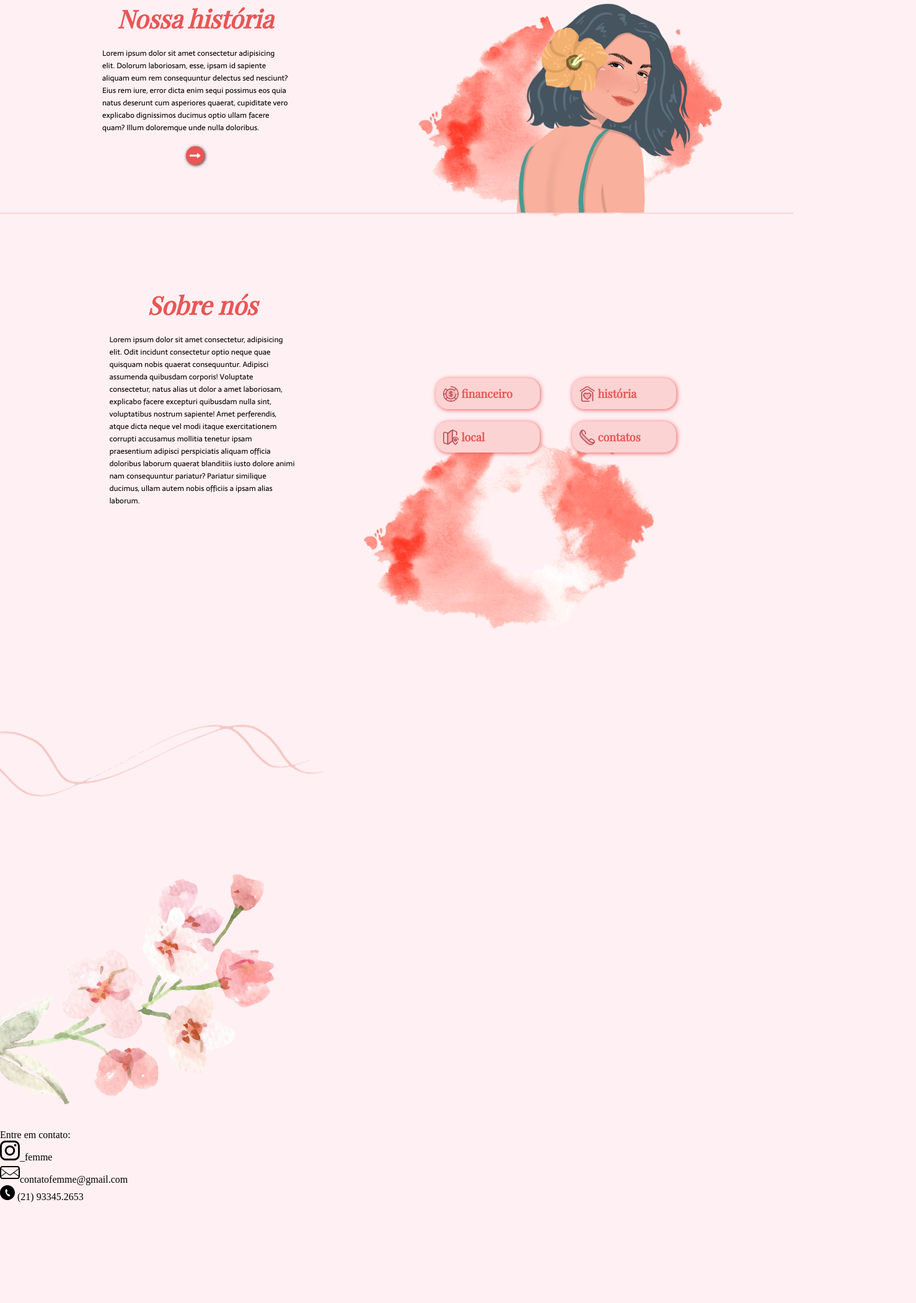
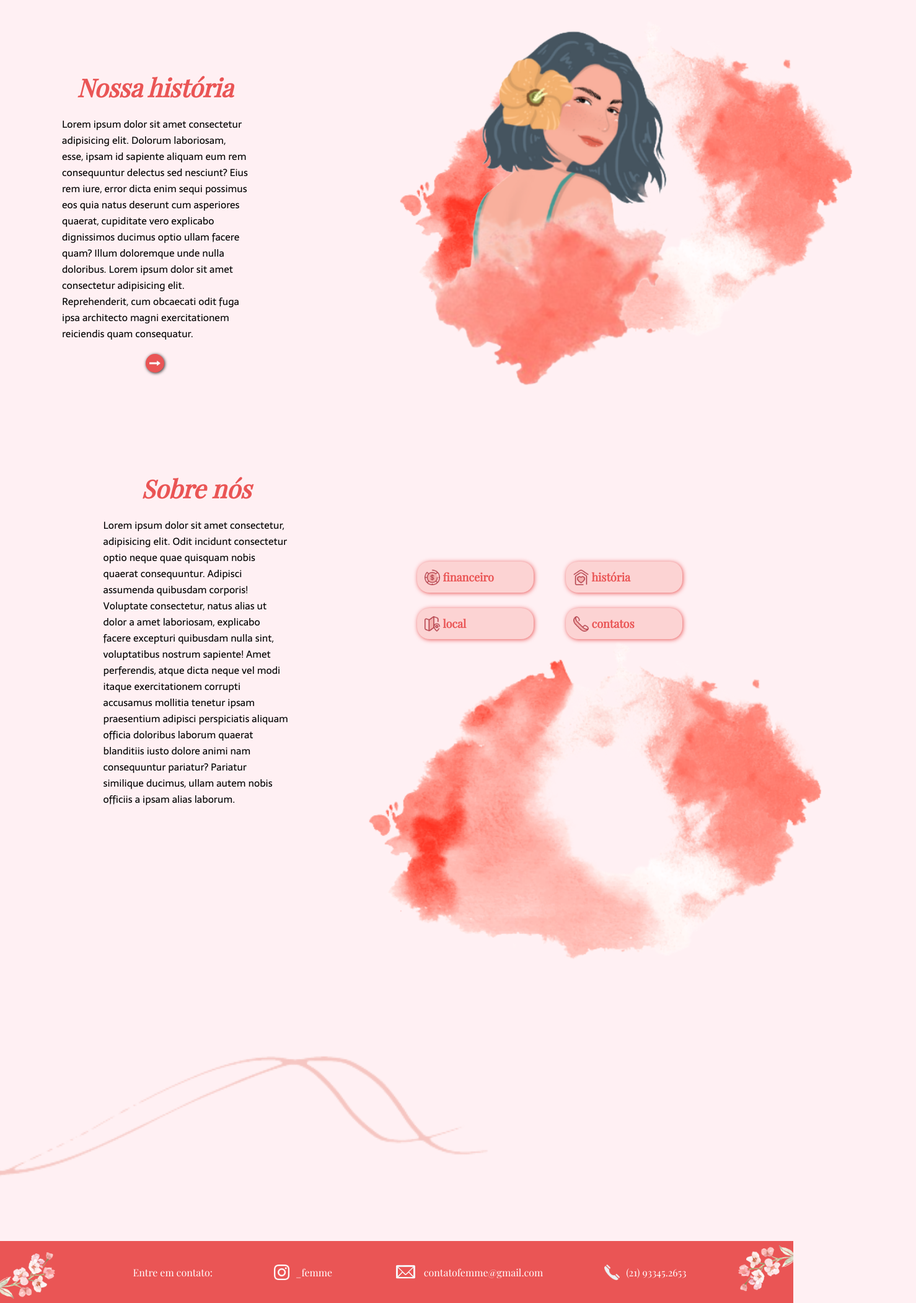
Before and after one commit to natmedeiros/HomePageFemme, a plain HTML site: page index.html in a window 1280 px wide. Shown: the part 389-2491 px from the top of the page at 62% size, 1478 px wide, since content can reach past the window. Before the commit the page ends 2329 px from the top, so only its background shows below. Drawn offline with nearby package versions, Linux system fonts and the light colour scheme; a web font is replaced by a local one.

Commit message:
Complemento 4

```diff
--- a/index.html
+++ b/index.html
@@ -26,7 +26,7 @@
     </header>
 
     <main>
-        <section class="conteudo-1">
+        <section class="conteudo-1" id="nossaHistoria">
             <div class="primeiraParte">
                 <h1 class="titulo">Nossa história</h1>
             <p>
@@ -36,7 +36,10 @@
                 Eius rem iure, error dicta enim sequi possimus eos
                 quia natus deserunt cum asperiores quaerat, cupiditate
                 vero explicabo dignissimos ducimus optio ullam facere
-                quam? Illum doloremque unde nulla doloribus.
+                quam? Illum doloremque unde nulla doloribus. Lorem ipsum
+                 dolor sit amet consectetur adipisicing elit.
+                 Reprehenderit, cum obcaecati odit fuga ipsa architecto
+                 magni exercitationem reiciendis quam consequatur.
             </p>
         <button class="botao"><img class="seta" src="icones/seta.png" alt="Imagem de uma seta apontando para a direita"></button>
     </div>
@@ -51,7 +54,7 @@
             inventore iure quia. Veritatis, numquam.</p>
     </div>
     <img class="fundo" src="imagens/tinta.png" alt="Imagem de um respingo de tinta">
-    <img class="mulher" src="imagens/Mulher.webp" alt="Imagem de uma mulher">
+    <img class="mulher" src="imagens/Mulher.png" alt="Imagem de uma mulher">
     </section>
 
     <section class="conteudo-2" id="sobreNos">
@@ -76,27 +79,30 @@
                 <img class="item" src="icones/dollar.png" alt="icone de moedas">financeiro
             </button>
 
-            <button class="botao-2">
+            <a href="#nossaHistoria" class="botao-2">
                 <img class="item" src="icones/house.png" alt="Icone de uma casa">história
-            </button>
+            </a>
 
             <button class="botao-2">
                 <img class="item" src="icones/map.png" alt="Icone ponto de local">local
             </button>
 
-            <button class="botao-2">
+            <a href="#rodape" class="botao-2">
                 <img class="item" src="icones/telephone.png" alt="Icone de telefone">contatos
-            </button>
+            </a>
         </div>
     </section>
     </main>
 
     <footer class="rodape" id="rodape">
         <img class="flores" src="imagens/flores-rodape.png" alt="Imagem de um galho com flores">
-        <p>Entre em contato:</p>
-        <p><img class="instagram" src="icones/instagram.svg" alt="Icone do instagram">_femme</p>
-        <p><img class="email" src="icones/mail.svg" alt="Icone de envelope">contatofemme@gmail.com</p>
-        <p> <img class="telefone" src="icones/iconmonstr-phone-8.svg" alt="Icone de telefone"> (21) 93345.2653</p>
+        <div class="menuRodape">
+            <p class="contat">Entre em contato:</p>
+            <p class="itemRodape"><img class="instagram" src="icones/instagram.png" alt="Icone do instagram">_femme</p>
+            <p class="itemRodape"><img class="email" src="icones/envelope.png" alt="Icone de envelope">contatofemme@gmail.com</p>
+            <p class="itemRodape"> <img class="telefone" src="icones/telephone-.png" alt="Icone de telefone"> (21) 93345.2653</p>
+        </div>
+        <img class="flores" src="imagens/flores-direita.png" alt="Imagem de um galho com flores">
     </footer>
 </body>
 </html>
--- a/style.css
+++ b/style.css
@@ -20,7 +20,6 @@ body {
 
 .cabecalho {
     margin-bottom: 50px;
-    border-bottom: solid 2px #fcd3d3;
 }
 
 .logo {
@@ -33,7 +32,7 @@ body {
     display: flex;
     flex-direction: row;
     align-items: center;
-    justify-content: space-around;
+    justify-content: space-evenly;
 }
 
 
@@ -69,16 +68,16 @@ body {
     background-repeat: no-repeat;
     background-position: 85%;
     background-color: #fcd3d3;
-    width: 180px;
-    height: 35px;
+    width: 350px;
+    height: 45px;
     border: none;
     outline: 0;
     border-radius: 15px;
     font-family: 'Sarala', sans-serif;
     font-weight: 400;
-    font-size: 15px;
-    padding-left: 10px;
-    padding-right: 45px;
+    font-size: 16px;
+    padding-left: 20px;
+    padding-right: 65px;
     color:#EA5555;
 }
 
@@ -89,11 +88,10 @@ input::placeholder {
 .conteudo-1 {
     display: flex;
     flex-direction: row;
-    align-items: flex-start;
-    justify-content: space-around;
+    align-items: flex-end;
+    justify-content: space-evenly;
     font-family: 'Sarala', sans-serif;
-    font-size: 12px;
-    border-bottom: solid 2px #fcd3d3;
+    font-size: 16px;
 }
 
 .primeiraParte > .titulo {
@@ -138,19 +136,22 @@ input::placeholder {
 }
 
 .conteudo-1 .fundo {
-    display: block;
-    height: 470px;
+    display: inline-block;
+    height: 700px;
     position: absolute;
-    margin-left: 600px;
+    margin-left: 800px;
+    margin-top: 60px;
 }
 
 
 .conteudo-1 .mulher {
-    display: block;
+    display: inline-block;
     position: relative;
-    height: 400px;
-    position: relative;
+    height: 600px;
+    margin-left: 120px;
+    margin-top: 100px;
 }
+
 
 .conteudo-2 {
     display: flex;
@@ -158,7 +159,7 @@ input::placeholder {
     align-items: flex-start;
     justify-content: space-around;
     font-family: 'Sarala', sans-serif;
-    font-size: 12px;
+    font-size: 16px;
     margin-top: 100px;
 }
 
@@ -185,20 +186,20 @@ input::placeholder {
 
 .conteudo-2 > .fundo {
     display: block;
-    height: 450px;
+    height: 700px;
     position: absolute;
-    margin-left: 400px;
-    margin-top: 180px;
+    margin-left: 700px;
+    margin-top: 200px;
 }
 
 .container {
     display: grid;
     height: 150px;
     padding: 15px;
-    grid-template-columns: 180px 180px;
+    grid-template-columns: 200px 200px;
     grid-template-rows: 50px 50px;
     position: relative;
-    gap: 20px 40px;
+    gap: 25px 40px;
     margin: 150px;
 }
 
@@ -237,5 +238,53 @@ input::placeholder {
 
 
 .linha {
-    height: 200px;
+    height: 400px;
 }
+
+.rodape {
+    background-color: #ea5555;
+    color: white;
+    font-family: 'Playfair Display', serif;
+    font-size: 16px;
+    height: 100px;
+    display: flex;
+    flex-direction: row;
+    align-items: center;
+    justify-content: space-between;
+}
+
+.rodape .flores {
+    height: 100px;
+}
+
+.menuRodape {
+    width: 1000px;
+    display: flex;
+    align-items: center;
+    justify-content: space-around;
+    align-content: center;
+}
+
+.instagram {
+    height: 25px;
+}
+
+.email {
+    height: 28px;
+}
+
+.telefone {
+    height: 25px;
+}
+
+.menuRodape > .contat {
+    margin-left: 30px;
+}
+
+.menuRodape, .itemRodape {
+    display: flex;
+    flex-direction: row;
+    align-items: center;
+    margin-left: 12px;
+    gap: 10px;
+}
```
Also changed, not shown: icones/envelope.png (added), icones/iconmonstr-phone-8.svg (deleted), icones/instagram.png (added), icones/instagram.svg (deleted), icones/mail.svg (deleted), icones/telephone-.png (added), imagens/Mulher.png (added), imagens/Mulher.webp (deleted).
